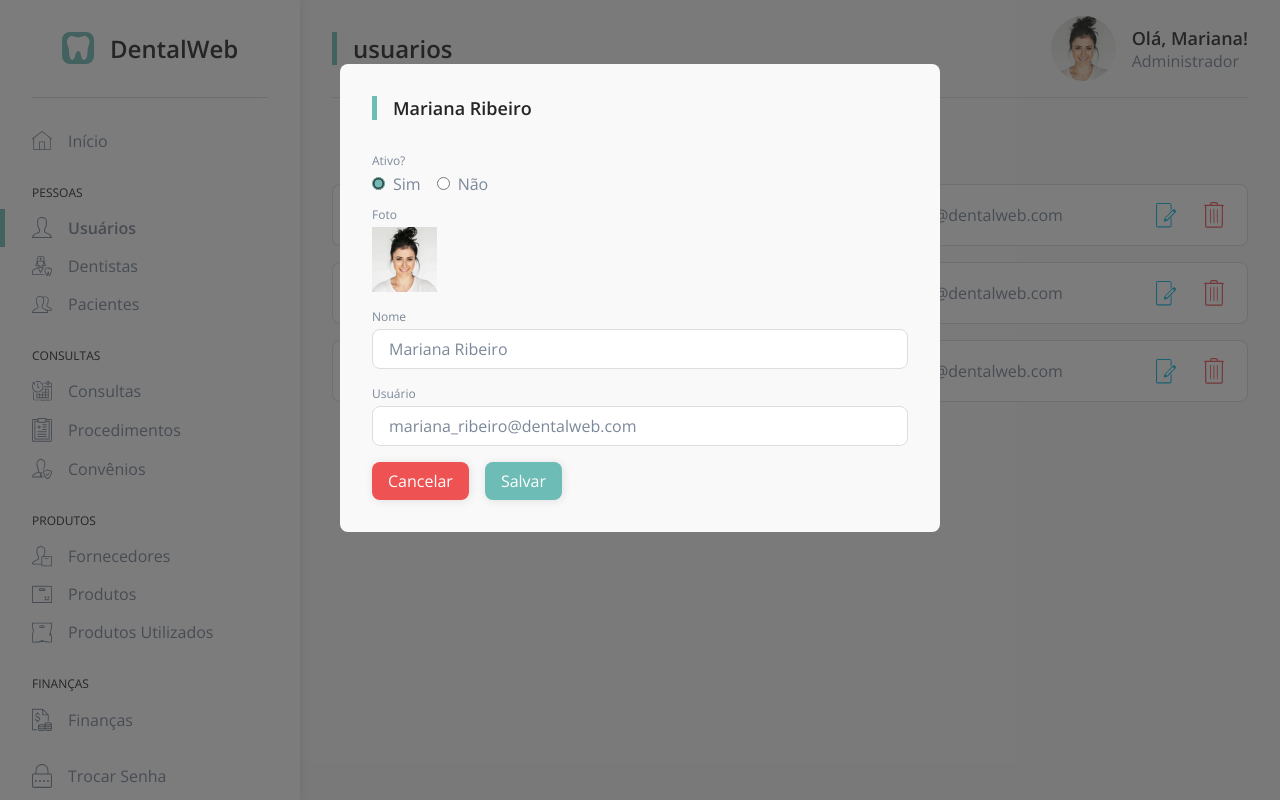
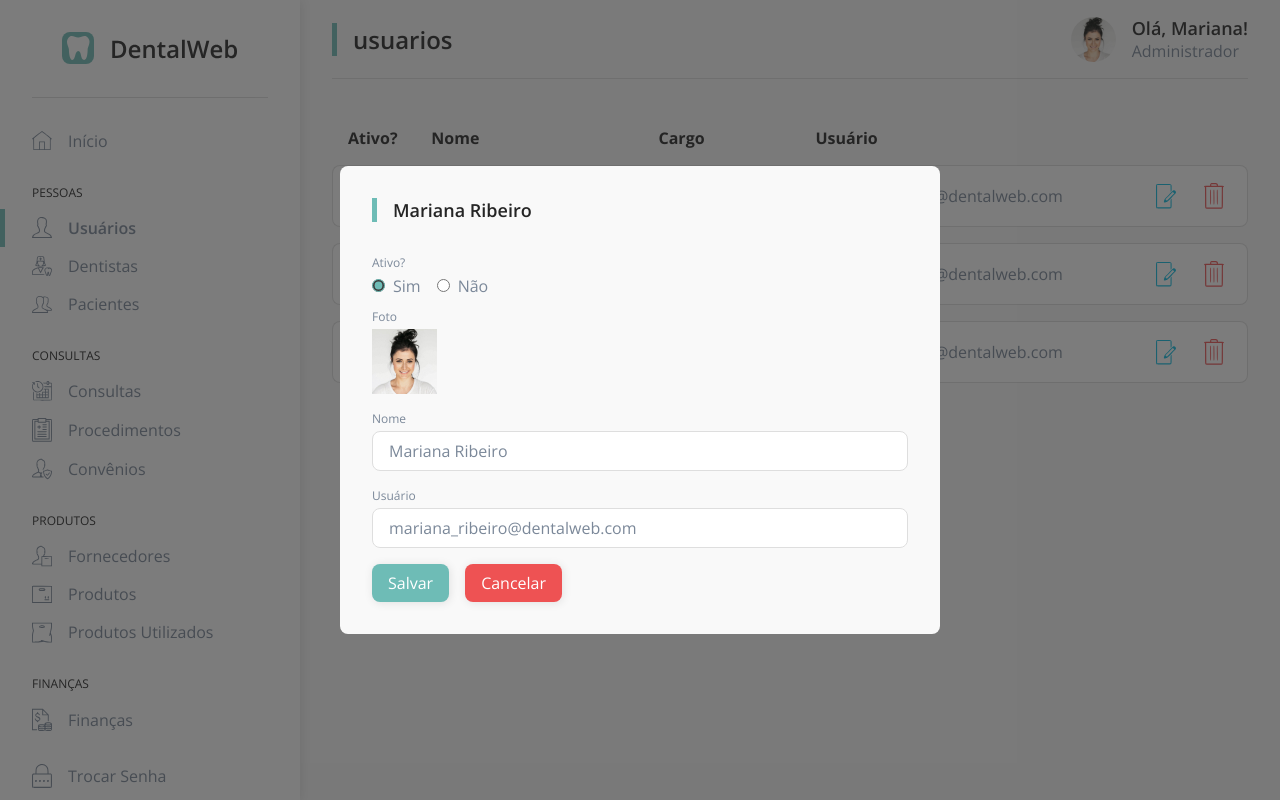
Before and after one commit to WellSantoss/gerenciamento-odontologico, a Vue app: page /usuarios in a window 1280 px wide. Both pictures are taken after a click on the picture 1165 px from the left and 215 px from the top of the page. Built offline with nearby package versions, Linux system fonts and the light colour scheme; what vue-sweetalert2 would draw is missing.

Commit message:
ajuste nos modais

```diff
--- a/src/App.vue
+++ b/src/App.vue
@@ -29,11 +29,6 @@ body {
 .v-enter,
 .v-leave-to {
   opacity: 0;
-}
-.v-enter {
-  transform: translate3d(-32px, 0, 0);
-}
-.v-leave-to {
   transform: translate3d(-32px, 0, 0);
 }
 .v-enter-active,
@@ -244,6 +239,9 @@ table {
   bottom: 0;
   z-index: 9999;
   background: $overlay;
+  display: flex;
+  align-items: center;
+  justify-content: center;
 
   p {
     margin-bottom: 32px;
--- a/src/components/Header.vue
+++ b/src/components/Header.vue
@@ -52,6 +52,7 @@ header {
   img {
     border-radius: 50%;
     margin-right: 16px;
+    width: 45px;
   }
 
   p {
--- a/src/main.js
+++ b/src/main.js
@@ -13,4 +13,9 @@ new Vue({
   render: (h) => h(App),
 }).$mount("#app");
 
-Vue.use(VueSweetalert2);
+const options = {
+  confirmButtonColor: "#6ebcb6",
+  cancelButtonColor: "#ee5253",
+};
+
+Vue.use(VueSweetalert2, options);
--- a/src/views/users/Users.vue
+++ b/src/views/users/Users.vue
@@ -30,7 +30,7 @@
             </td>
             <td class="icon">
               <img
-                @click="deleteUser"
+                @click="deleteUser(user.name)"
                 src="../../assets/trash.svg"
                 alt="Excluir"
               />
@@ -40,7 +40,7 @@
       </table>
     </div>
     <transition>
-      <div class="modal" v-if="modalEdit">
+      <div class="modal" @click="closeModal" v-if="modalEdit">
         <div>
           <div class="title">
             <h2>{{ currentUser.name }}</h2>
@@ -86,10 +86,10 @@
               :v-model="currentUser.user"
             />
             <div class="buttons">
+              <button @click.prevent="saveUser">Salvar</button>
               <button @click.prevent="modalEdit = !modalEdit" class="close">
                 Cancelar
               </button>
-              <button>Salvar</button>
             </div>
           </form>
         </div>
@@ -104,7 +104,6 @@ export default {
   data() {
     return {
       modalEdit: false,
-      modalDelete: false,
       currentUser: {
         name: "Mariana Ribeiro",
         image: "profile.jpg",
@@ -138,16 +137,38 @@ export default {
     };
   },
   methods: {
-    deleteUser() {
+    deleteUser(user) {
       this.$swal({
         icon: "warning",
         title: "Atenção!",
-        text: "Excluir o usuário selecionado?",
+        text: `Excluir o usuário "${user}"?`,
         footer: "*Está ação não poderá ser desfeita.",
         showCancelButton: true,
         cancelButtonText: "Cancelar",
         confirmButtonText: "Excluir",
+      }).then((result) => {
+        if (result.isConfirmed) {
+          this.$swal({
+            icon: "success",
+            title: "Excluído!",
+            text: "Usuário excluído com sucesso!",
+          });
+        }
       });
+    },
+    saveUser() {
+      this.modalEdit = !this.modalEdit;
+
+      this.$swal({
+        icon: "success",
+        title: "Alterado!",
+        text: "Usuário alterado com sucesso!",
+      });
+    },
+    closeModal(e) {
+      if (e.target === e.currentTarget) {
+        this.modalEdit = !this.modalEdit;
+      }
     },
   },
 };
```
